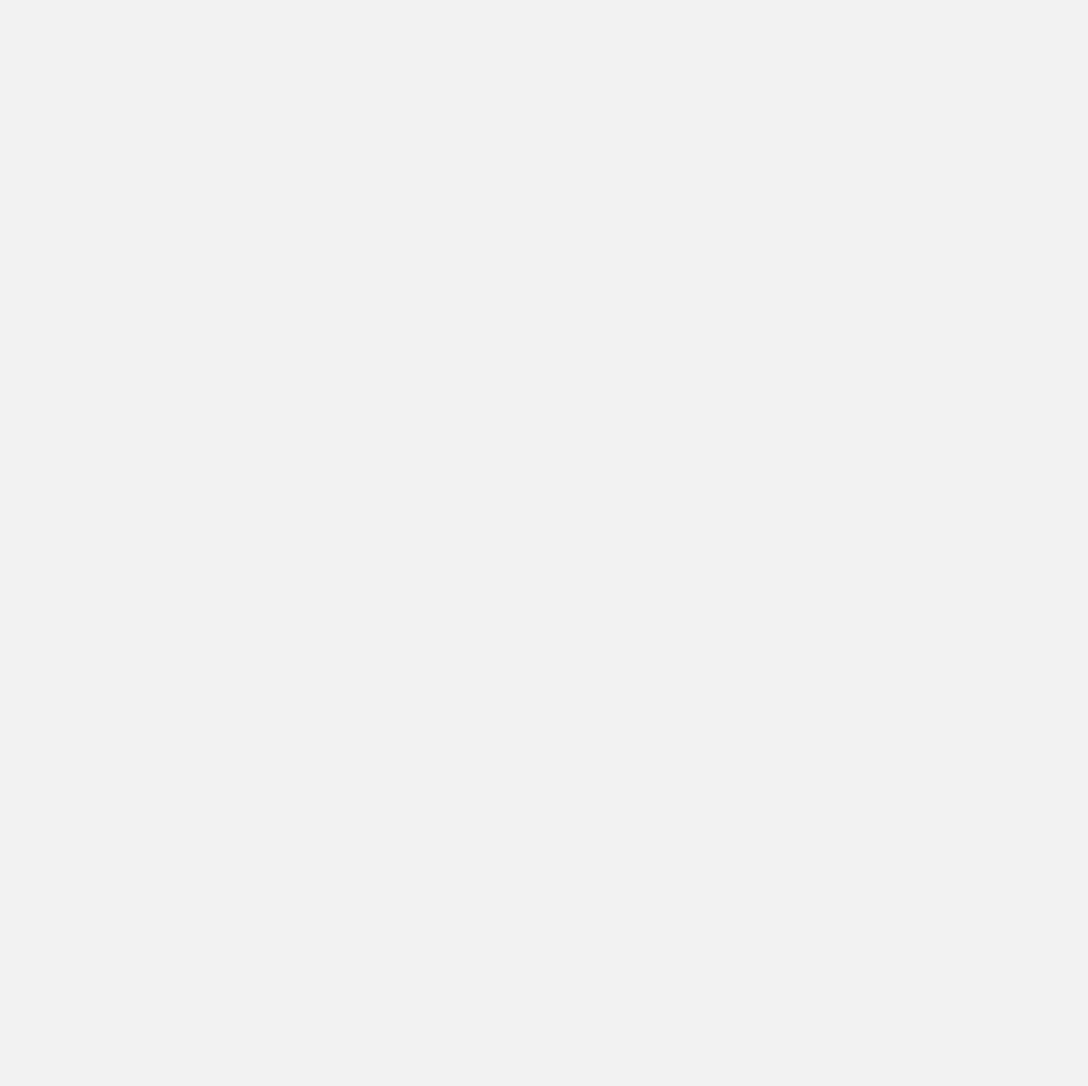
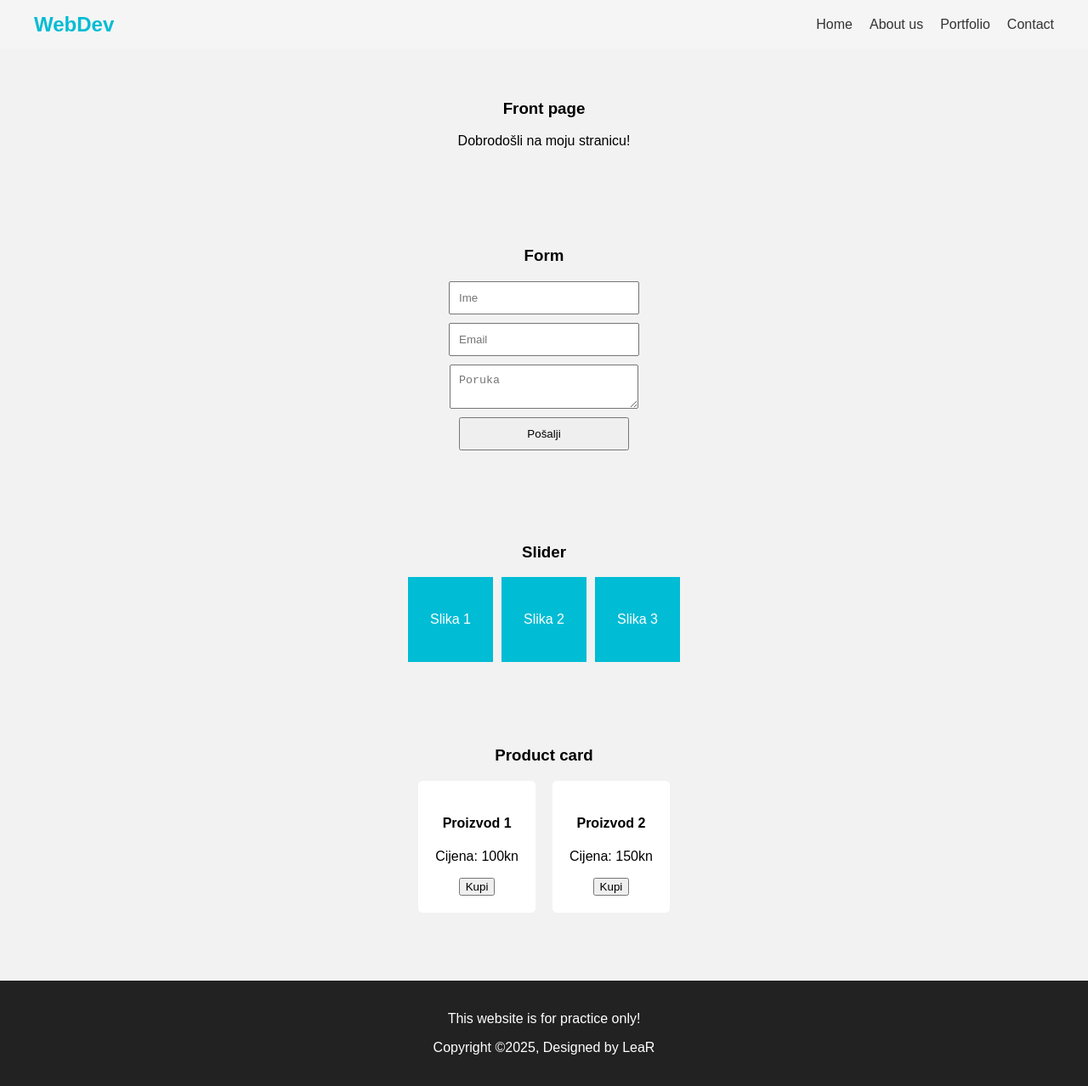
Before and after one commit to ratkic/web-development-exercise, a plain HTML site: page index.html in a window 1280 px wide. Shown: the whole page at 85% size. Before the commit the page ends 800 px from the top, so only its background shows below. Drawn offline with Linux system fonts and the light colour scheme.

Commit message:
Create navigation and some content

```diff
--- a/index.html
+++ b/index.html
@@ -2,11 +2,76 @@
 <html lang="hr">
 <head>
     <meta charset="UTF-8"/>
-    <meta name="viewpoint" content="width=device-width, initial-scale=1.0">
+    <meta name="viewport" content="width=device-width, initial-scale=1.0">
     <title>Web development exercise</title>
+
+    <link rel="stylesheet" href="https://cdnjs.cloudflare.com/ajax/libs/font-awesome/6.4.0/css/all.min.css">
+
     <link rel="stylesheet" href="style.css">
 </head>
 <body>
+    <!-- Navbar -->
+    <nav class="navbar">
+        <a href="#" class="navbar-brand">WebDev</a>
+        <button class="hamburger" id="hamburger">
+            <i class="fas fa-bars"></i>
+        </button>
 
+        <ul class="navbar-links" id="nav-links">
+            <li><a href="#home">Home</a></li>
+            <li><a href="#about-us">About us</a></li>
+            <li><a href="#portfolio">Portfolio</a></li>
+            <li><a href="#contact">Contact</a></li>
+        </ul>
+    </nav>
+
+    <!-- Sections -->
+    <section id="home">
+        <h3>Front page</h3>
+        <p>Dobrodošli na moju stranicu!</p>
+    </section>
+
+    <section id="about-us">
+        <h3>Form</h3>
+        <form>
+            <input type="text" placeholder="Ime" required>
+            <input type="email" placeholder="Email" required>
+            <textarea placeholder="Poruka"></textarea>
+            <button type="submit">Pošalji</button>
+        </form>
+    </section>
+
+    <section id="portfolio">
+        <h3>Slider</h3>
+        <div class="slider">
+            <div class="slide">Slika 1</div>
+            <div class="slide">Slika 2</div>
+            <div class="slide">Slika 3</div>
+        </div>
+    </section>
+
+    <section id="product-card">
+        <h3>Product card</h3>
+        <div class="products">
+            <div class="card">
+                <h4>Proizvod 1</h4>
+                <p>Cijena: 100kn</p>
+                <button>Kupi</button>
+            </div>
+            <div class="card">
+                <h4>Proizvod 2</h4>
+                <p>Cijena: 150kn</p>
+                <button>Kupi</button>
+            </div>
+        </div>
+    </section>
+
+    <!-- Footer -->
+    <footer>
+        <p>This website is for practice only!</p>
+        <p>Copyright ©2025, Designed by LeaR</p>
+    </footer>
+
+    <script src="script.js"></script>
 </body>
 </html>
--- /dev/null
+++ b/script.js
@@ -0,0 +1,7 @@
+// Hamburger toggle
+const hamburger = document.getElementById("hamburger");
+const navLinks = document.getElementById("nav-links");
+
+hamburger.addEventListener("click", () => {
+    navLinks.classList.toggle("active");
+});
--- a/style.css
+++ b/style.css
@@ -1,5 +1,145 @@
+/* Global */
 body {
-  font-family: sans-serif;
-  background-color: #f2f2f2;
-  text-align: center;
+    font-family: sans-serif;
+    background-color: #f2f2f2;
+    margin: 0;
+    padding: 0;
+    text-align: center;
 }
+
+/* Navbar */
+.navbar {
+    display: flex;
+    justify-content: space-between;
+    align-items: center;
+    background-color: whitesmoke;
+    padding: 15px 40px;
+    position: relative;
+}
+
+.navbar-brand {
+    color: #00bcd4;
+    font-size: 1.5rem;
+    font-weight: bold;
+    text-decoration: none;
+}
+
+.navbar-links {
+    list-style: none;
+    display: flex;
+    gap: 20px;
+    margin: 0;
+    padding: 0;
+}
+
+.navbar-links li a {
+    color: #333;
+    text-decoration: none;
+    transition: color 0.3s;
+}
+
+.navbar-links li a:hover {
+    color: #00bcd4;
+}
+
+/* Hamburger button */
+.hamburger {
+    display: none; /* Sakriven na desktopu */
+    font-size: 16px;
+    background: none;
+    border: none;
+    cursor: pointer;
+}
+
+/* Sections */
+section {
+    padding: 40px 20px;
+}
+
+/* Form */
+form input, form textarea, form button {
+    display: block;
+    margin: 10px auto;
+    padding: 10px;
+    width: 200px;
+}
+
+/* Slider */
+.slider {
+    display: flex;
+    gap: 10px;
+    justify-content: center;
+}
+
+.slide {
+    width: 100px;
+    height: 100px;
+    background-color: #00bcd4;
+    color: white;
+    display: flex;
+    align-items: center;
+    justify-content: center;
+}
+
+/* Product cards */
+.products {
+    display: flex;
+    justify-content: center;
+    gap: 20px;
+}
+
+.card {
+    background-color: white;
+    padding: 20px;
+    border-radius: 5px;
+}
+
+/* Footer */
+footer {
+    background-color: #222;
+    color: #fff;
+    padding: 20px 0;
+    margin-top: 40px;
+}
+
+/* Mobile styles */
+@media (max-width: 768px) {
+    /* Pokaži hamburger */
+    .hamburger {
+        display: block;
+    }
+
+    /* Sakrij linkove po defaultu */
+    .navbar-links {
+        display: none;
+        flex-direction: column;
+        background-color: #222222;
+        position: absolute;
+        top: 60px;
+        right: 40px;
+        padding: 10px;
+        border-radius: 5px;
+        width: 150px;
+        text-align: right;
+    }
+
+    .navbar-links li a {
+        color: #fff;
+        margin: 10px 0;
+    }
+
+    /* Prikaz linkova kada je active */
+    .navbar-links.active {
+        display: flex;
+    }
+
+    /* Slider i proizvodi na mobilnom */
+    .products {
+        flex-direction: column;
+        gap: 20px;
+    }
+
+    .slider {
+        flex-direction: column;
+    }
+}
```
